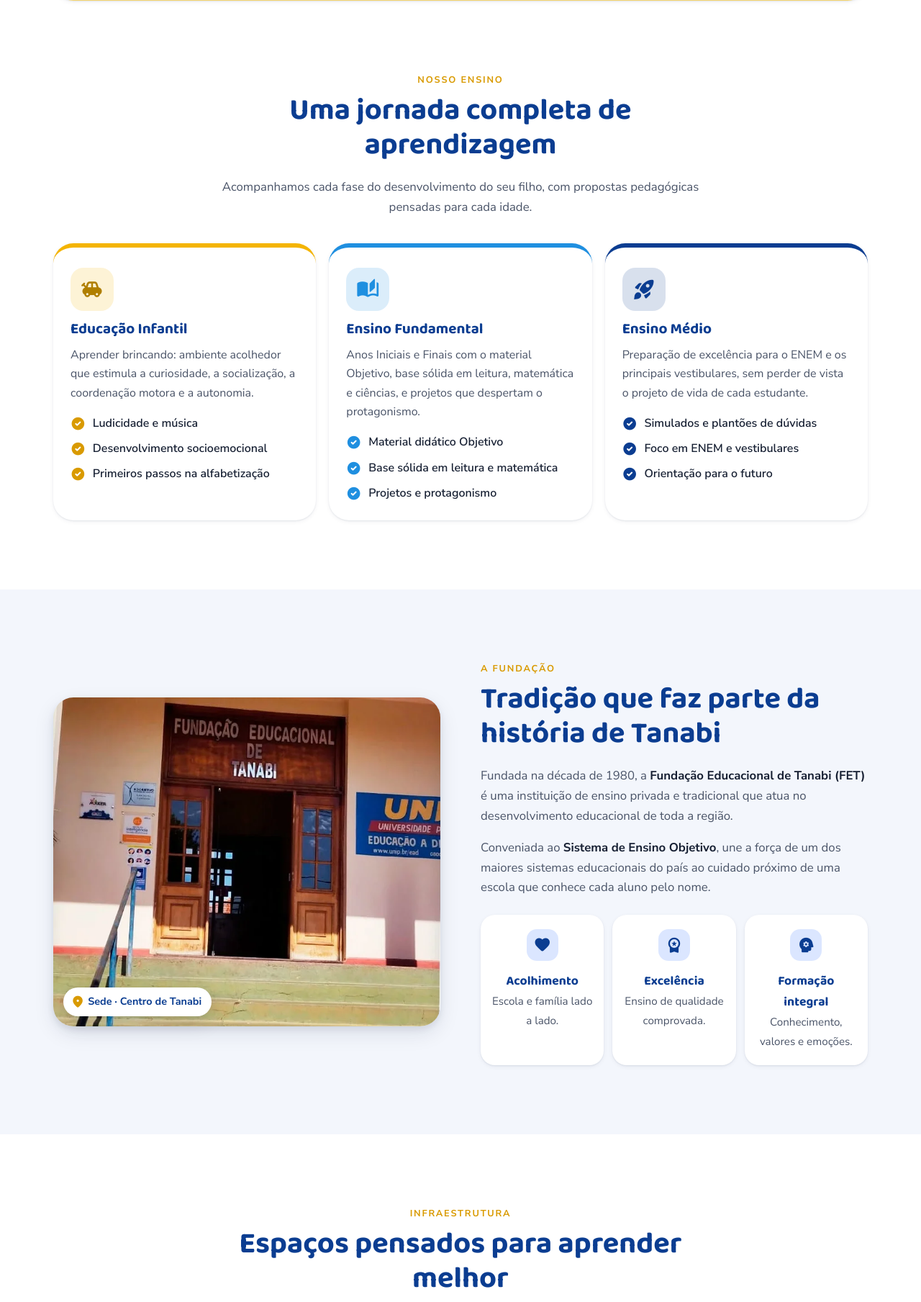
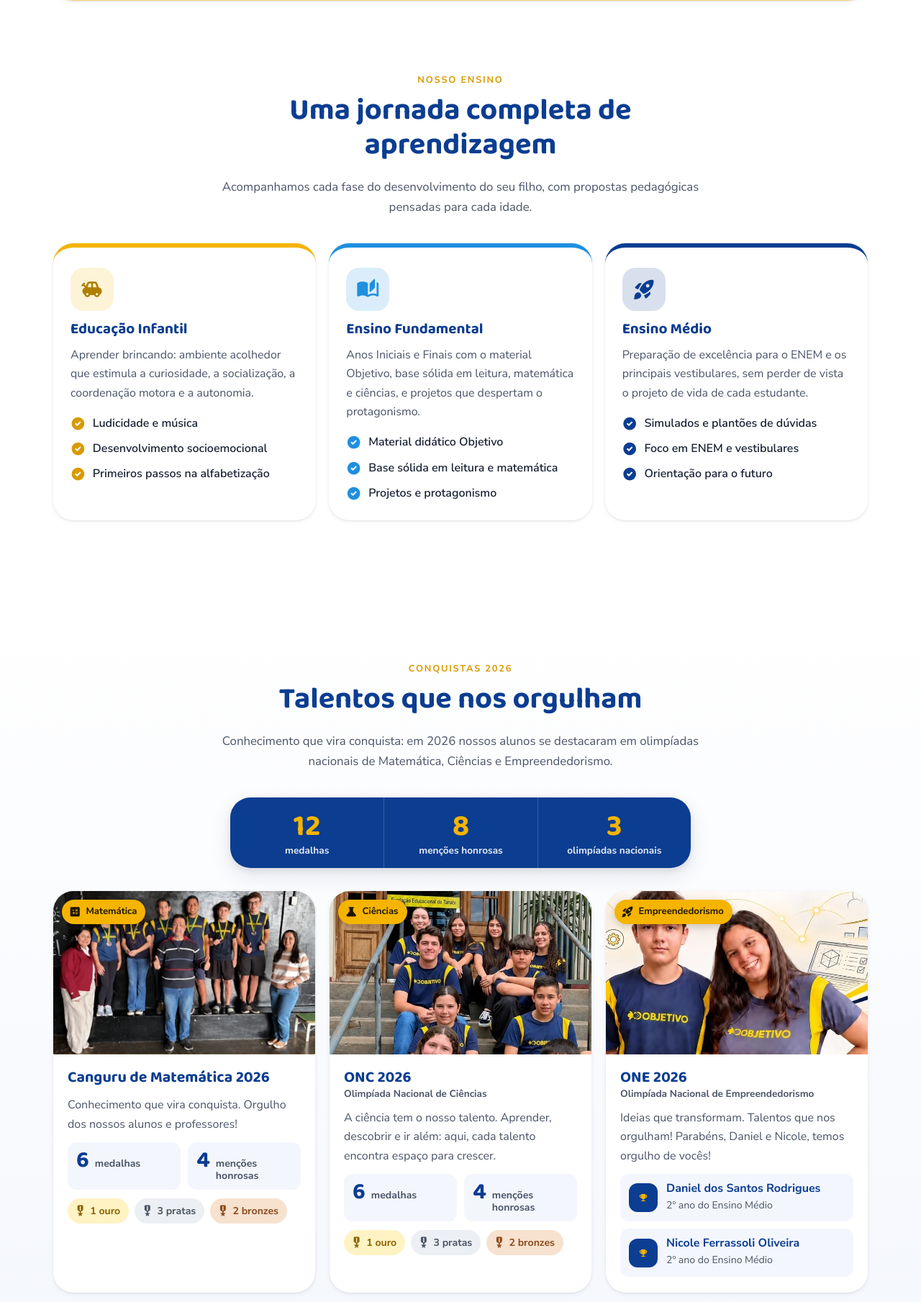
Before and after one commit to DrMetzger/FundacaoTanabi, a PHP site: page / in a window 1280 px wide. Shown: the part 953-2762 px from the top of the page at 72% size. Run offline with PHP 8.4, Linux system fonts and the light colour scheme.

Commit message:
Seção Conquistas 2026: Canguru de Matemática, ONC e ONE
Conteúdo dos cartazes transcrito em texto (números, medalhas, alunos),
com fotos recortadas, texto alternativo e chamada para matrículas 2027.
Menu superior ganha o item Conquistas e mais largura útil.

Co-Authored-By: Claude Opus 5.5 <noreply@anthropic.com>
Claude-Session: https://claude.ai/code/session_018Fa9fTr4J3gQqMYPBMksqv

```diff
--- a/assets/css/style.css
+++ b/assets/css/style.css
@@ -594,3 +594,62 @@ html.hc .topbar { background: #fff; }
 .ficha__info .ms { overflow: visible; }
 
 .field__hint .ms { font-size: 1.1em; color: var(--primary-500); margin-right: 2px; overflow: visible; }
+
+/* ================= Conquistas ================= */
+.conquistas { background: linear-gradient(180deg, var(--surface) 0%, var(--surface-tint) 100%); }
+.conq-resumo {
+  display: grid; grid-template-columns: repeat(3, 1fr); max-width: 640px; margin: 0 auto 32px;
+  background: var(--primary); color: #fff; border-radius: var(--radius-l); overflow: hidden; box-shadow: var(--elev-2);
+}
+.conq-resumo div { padding: 16px 8px; text-align: center; display: flex; flex-direction: column; line-height: 1.2; }
+.conq-resumo div + div { border-left: 1px solid rgba(255, 255, 255, .18); }
+.conq-resumo strong { font-family: var(--font-display); font-size: clamp(1.8rem, 1.3rem + 2vw, 2.6rem); color: var(--accent); }
+.conq-resumo span { font-size: .85rem; font-weight: 700; opacity: .9; }
+
+.conq-grid { display: grid; gap: 20px; }
+.conq {
+  background: var(--surface); border-radius: var(--radius-l); box-shadow: var(--elev-1); overflow: hidden;
+  display: flex; flex-direction: column; transition: transform .25s, box-shadow .25s;
+}
+.conq:hover { transform: translateY(-4px); box-shadow: var(--elev-3); }
+.conq__foto { margin: 0; position: relative; aspect-ratio: 16 / 10; overflow: hidden; background: var(--surface-2); }
+.conq__foto img { width: 100%; height: 100%; object-fit: cover; object-position: center 30%; }
+.conq__selo {
+  position: absolute; left: 12px; top: 12px; display: inline-flex; align-items: center; gap: 6px;
+  background: var(--accent); color: var(--on-accent); font-weight: 800; font-size: .82rem; padding: 6px 12px 6px 9px; border-radius: 999px;
+  box-shadow: 0 4px 12px rgba(0, 0, 0, .18);
+}
+.conq__selo .ms { font-size: 1.15rem; }
+.conq__corpo { padding: 20px 20px 22px; display: flex; flex-direction: column; gap: 12px; flex: 1; }
+.conq h3 { margin: 0; font-size: 1.35rem; }
+.conq h3 small { display: block; font-family: var(--font-body); font-size: .85rem; font-weight: 700; color: var(--on-surface-var); margin-top: 2px; }
+.conq__frase { margin: 0; color: var(--on-surface-var); }
+.conq__numeros { display: grid; grid-template-columns: 1fr 1fr; gap: 10px; }
+.conq__numeros div { background: var(--surface-tint); border-radius: var(--radius-s); padding: 10px 12px; display: flex; align-items: baseline; gap: 8px; }
+.conq__numeros strong { font-family: var(--font-display); font-size: 2rem; line-height: 1; color: var(--primary); }
+.conq__numeros span { font-weight: 700; font-size: .88rem; line-height: 1.2; color: var(--on-surface-var); }
+.medalhas { list-style: none; margin: 0; padding: 0; display: flex; flex-wrap: wrap; gap: 8px; }
+.medalhas li { display: inline-flex; align-items: center; gap: 4px; padding: 6px 12px 6px 8px; border-radius: 999px; font-weight: 800; font-size: .88rem; }
+.medalhas .ms { font-size: 1.2rem; }
+.m-ouro { background: #fff3c4; color: #8a6200; }
+.m-prata { background: #eceff3; color: #4b5563; }
+.m-bronze { background: #f7e1cf; color: #8a4b1a; }
+.destaques { list-style: none; margin: 0; padding: 0; display: grid; gap: 10px; }
+.destaques li { display: flex; align-items: center; gap: 12px; background: var(--surface-tint); border-radius: var(--radius-s); padding: 10px 12px; }
+.destaques li > .ms { width: 40px; height: 40px; border-radius: 12px; background: var(--primary); color: var(--accent); display: grid; place-items: center; flex: none; overflow: visible; }
+.destaques strong { display: block; color: var(--primary); line-height: 1.25; }
+.destaques span { font-size: .88rem; color: var(--on-surface-var); }
+
+.conq-cta {
+  margin-top: 28px; display: grid; gap: 16px; align-items: center; padding: 22px;
+  border-radius: var(--radius-l); background: linear-gradient(120deg, var(--primary-500), var(--primary-700)); color: #fff; box-shadow: var(--elev-2);
+}
+.conq-cta strong { display: block; font-family: var(--font-display); font-size: 1.45rem; line-height: 1.2; color: var(--accent); }
+.conq-cta span { color: rgba(255, 255, 255, .9); }
+.conq-cta .btn { white-space: normal; text-align: center; }
+@media (min-width: 768px) {
+  .conq-grid { grid-template-columns: repeat(2, 1fr); }
+  .conq-cta { grid-template-columns: 1fr auto; padding: 26px 32px; }
+}
+@media (min-width: 1100px) { .conq-grid { grid-template-columns: repeat(3, 1fr); } }
+.topbar .container { max-width: 1360px; }
--- a/index.html
+++ b/index.html
@@ -60,6 +60,7 @@
       <nav class="nav" id="menu" aria-label="Menu principal">
         <a href="#segmentos">Ensino</a>
         <a href="#sobre">Fundação</a>
+        <a href="#conquistas">Conquistas</a>
         <a href="#estrutura">Estrutura</a>
         <a href="#atendimento">Atendimento</a>
         <a href="#unidades">Localização</a>
@@ -97,6 +98,7 @@
       <a href="#inicio"><span class="ms" aria-hidden="true">home</span> Início</a>
       <a href="#segmentos"><span class="ms" aria-hidden="true">school</span> Ensino</a>
       <a href="#sobre"><span class="ms" aria-hidden="true">history_edu</span> Fundação</a>
+      <a href="#conquistas"><span class="ms" aria-hidden="true">emoji_events</span> Conquistas</a>
       <a href="#estrutura"><span class="ms" aria-hidden="true">science</span> Estrutura</a>
       <a href="#atendimento"><span class="ms" aria-hidden="true">support_agent</span> Atendimento</a>
       <a href="#unidades"><span class="ms" aria-hidden="true">location_on</span> Localização</a>
@@ -200,6 +202,88 @@
               <li>Orientação para o futuro</li>
             </ul>
           </article>
+        </div>
+      </div>
+    </section>
+
+    <!-- ===== Conquistas ===== -->
+    <section class="section conquistas" id="conquistas" aria-labelledby="conqTitulo">
+      <div class="container">
+        <header class="section__head reveal">
+          <span class="eyebrow">Conquistas 2026</span>
+          <h2 id="conqTitulo">Talentos que nos orgulham</h2>
+          <p>Conhecimento que vira conquista: em 2026 nossos alunos se destacaram em olimpíadas nacionais de Matemática, Ciências e Empreendedorismo.</p>
+        </header>
+
+        <div class="conq-resumo reveal" aria-label="Resumo das conquistas">
+          <div><strong>12</strong><span>medalhas</span></div>
+          <div><strong>8</strong><span>menções honrosas</span></div>
+          <div><strong>3</strong><span>olimpíadas nacionais</span></div>
+        </div>
+
+        <div class="conq-grid">
+          <article class="conq reveal">
+            <figure class="conq__foto">
+              <img src="assets/img/conquista-canguru.webp" alt="Alunos medalhistas do Canguru de Matemática 2026 com medalhas no peito, ao lado de professores da Fundação" width="962" height="572" loading="lazy">
+              <figcaption class="conq__selo"><span class="ms" aria-hidden="true">calculate</span> Matemática</figcaption>
+            </figure>
+            <div class="conq__corpo">
+              <h3>Canguru de Matemática 2026</h3>
+              <p class="conq__frase">Conhecimento que vira conquista. Orgulho dos nossos alunos e professores!</p>
+              <div class="conq__numeros">
+                <div><strong>6</strong><span>medalhas</span></div>
+                <div><strong>4</strong><span>menções honrosas</span></div>
+              </div>
+              <ul class="medalhas" aria-label="Medalhas por tipo">
+                <li class="m-ouro"><span class="ms" aria-hidden="true">military_tech</span> 1 ouro</li>
+                <li class="m-prata"><span class="ms" aria-hidden="true">military_tech</span> 3 pratas</li>
+                <li class="m-bronze"><span class="ms" aria-hidden="true">military_tech</span> 2 bronzes</li>
+              </ul>
+            </div>
+          </article>
+
+          <article class="conq reveal">
+            <figure class="conq__foto">
+              <img src="assets/img/conquista-onc.webp" alt="Alunos premiados na Olimpíada Nacional de Ciências 2026 sentados na escadaria da Fundação, com uniforme do Objetivo" width="664" height="892" loading="lazy">
+              <figcaption class="conq__selo"><span class="ms" aria-hidden="true">science</span> Ciências</figcaption>
+            </figure>
+            <div class="conq__corpo">
+              <h3>ONC 2026 <small>Olimpíada Nacional de Ciências</small></h3>
+              <p class="conq__frase">A ciência tem o nosso talento. Aprender, descobrir e ir além: aqui, cada talento encontra espaço para crescer.</p>
+              <div class="conq__numeros">
+                <div><strong>6</strong><span>medalhas</span></div>
+                <div><strong>4</strong><span>menções honrosas</span></div>
+              </div>
+              <ul class="medalhas" aria-label="Medalhas por tipo">
+                <li class="m-ouro"><span class="ms" aria-hidden="true">military_tech</span> 1 ouro</li>
+                <li class="m-prata"><span class="ms" aria-hidden="true">military_tech</span> 3 pratas</li>
+                <li class="m-bronze"><span class="ms" aria-hidden="true">military_tech</span> 2 bronzes</li>
+              </ul>
+            </div>
+          </article>
+
+          <article class="conq reveal">
+            <figure class="conq__foto">
+              <img src="assets/img/conquista-one.webp" alt="Daniel dos Santos Rodrigues e Nicole Ferrassoli Oliveira, alunos do 2º ano do Ensino Médio, com uniforme do Objetivo" width="820" height="434" loading="lazy">
+              <figcaption class="conq__selo"><span class="ms" aria-hidden="true">rocket_launch</span> Empreendedorismo</figcaption>
+            </figure>
+            <div class="conq__corpo">
+              <h3>ONE 2026 <small>Olimpíada Nacional de Empreendedorismo</small></h3>
+              <p class="conq__frase">Ideias que transformam. Talentos que nos orgulham! Parabéns, Daniel e Nicole, temos orgulho de vocês!</p>
+              <ul class="destaques">
+                <li><span class="ms" aria-hidden="true">emoji_events</span><div><strong>Daniel dos Santos Rodrigues</strong><span>2º ano do Ensino Médio</span></div></li>
+                <li><span class="ms" aria-hidden="true">emoji_events</span><div><strong>Nicole Ferrassoli Oliveira</strong><span>2º ano do Ensino Médio</span></div></li>
+              </ul>
+            </div>
+          </article>
+        </div>
+
+        <div class="conq-cta reveal">
+          <div>
+            <strong>Seu filho pode fazer parte dessa história!</strong>
+            <span>Matrículas e rematrículas 2027 abertas. Aqui, o conhecimento inspira ideias e transforma futuros.</span>
+          </div>
+          <a class="btn btn--accent btn--lg" href="https://wa.me/5517981260002?text=Ol%C3%A1!%20Vi%20as%20conquistas%20no%20site%20e%20gostaria%20de%20agendar%20uma%20visita%20%2F%20informa%C3%A7%C3%B5es%20sobre%20matr%C3%ADculas%202027." target="_blank" rel="noopener"><span class="ms" aria-hidden="true">event_available</span> Agende sua visita · <span style="white-space:nowrap">(17) 98126-0002</span></a>
         </div>
       </div>
     </section>
@@ -355,6 +439,7 @@
         <ul class="footer__links">
           <li><a href="#segmentos">Ensino</a></li>
           <li><a href="#sobre">Fundação</a></li>
+          <li><a href="#conquistas">Conquistas</a></li>
           <li><a href="#estrutura">Estrutura</a></li>
           <li><a href="#unidades">Localização</a></li>
           <li><a href="#contato">Contato</a></li>
```
Also changed, not shown: assets/img/conquista-canguru.webp (added), assets/img/conquista-onc.webp (added), assets/img/conquista-one.webp (added).
